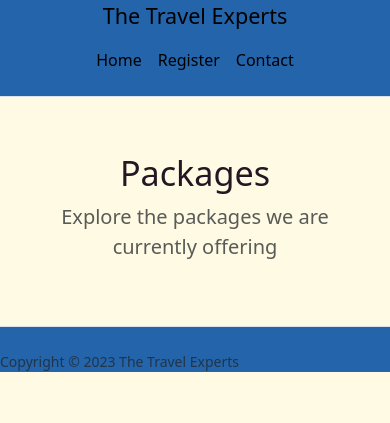
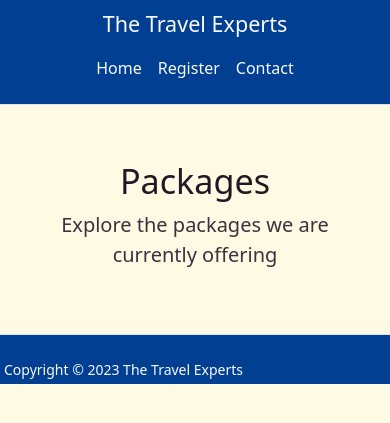
Before and after one commit to grayson-g/travelexperts, a Node server app: template views/packages.ejs in a window 390 px wide. Shown: the top 423 px of the page. Run offline with Node 20, Linux system fonts and the light colour scheme; the template is opened without the code that fills it, so the values that code supplies are empty; some libraries are stand-ins or nearby versions.

Commit message:
Did lots of style edits to packages
Changed shade of blue

More colour changes

important?

more colour changes

more colour changes

important

colors

Changed date format for packages

Format change

More colour changes

colours...

Ugh

?

header/footer padding

added lg breakpoint for packages

changed lg breakpoint for packages

changed container sizing

changed container sizing

changed container sizing

Changed sizing for cards

Changed sizing for cards

Changed sizing for cards

```diff
--- a/index.js
+++ b/index.js
@@ -3,7 +3,7 @@ const mysql     = require("mysql2");
 const path      = require("path");
 const port      = process.env.PORT || 3000;
 
-const secrets   = require("../secrets");
+const secrets   = require("./secrets");
 
 const app       = express();
 
@@ -44,8 +44,8 @@ app.get("/packages", (req, res) =>
     let packages = [];
     let timefmt = new Intl.DateTimeFormat('en-CA',
         {
-            day:    "numeric",
-            month:  "long",
+            day:    "2-digit",
+            month:  "short",
             year:   "numeric"
         });
 
@@ -66,7 +66,7 @@ app.get("/packages", (req, res) =>
                 sdate:  timefmt.format(package.PkgStartDate),
                 edate:  timefmt.format(package.PkgEndDate),
                 desc:   package.PkgDesc,
-                price:  package.PkgBasePrice,
+                price:  Math.round(package.PkgBasePrice),
                 id:     package.PackageId
             }
         }
--- a/views/navbar.ejs
+++ b/views/navbar.ejs
@@ -1,13 +1,13 @@
 <header>
-  <div class="d-flex flex-column flex-md-row align-items-center pb-3 mb-4 border-bottom">
-    <a href="/" class="d-flex align-items-center link-body-emphasis text-decoration-none">
+  <div class="d-flex flex-column flex-md-row align-items-center pt-2 pb-3 px-2 mb-4 border-bottom">
+    <a href="/" class="d-flex align-items-center link-body-emphasis text-decoration-none nav-link">
       <span class="fs-4">The Travel Experts</span>
     </a>
 
     <nav class="d-inline-flex mt-2 mt-md-0 ms-md-auto">
-      <a class="me-3 py-2 link-body-emphasis text-decoration-none" href="/">Home</a>
-      <a class="me-3 py-2 link-body-emphasis text-decoration-none" href="/registration">Register</a>
-      <a class="py-2 link-body-emphasis text-decoration-none" href="/contacts">Contact</a>
+      <a class="me-3 py-2 link-body-emphasis text-decoration-none nav-link" href="/">Home</a>
+      <a class="me-3 py-2 link-body-emphasis text-decoration-none nav-link" href="/registration">Register</a>
+      <a class="py-2 link-body-emphasis text-decoration-none nav-link" href="/contacts">Contact</a>
     </nav>
   </div>
 </header>
--- a/views/packages.ejs
+++ b/views/packages.ejs
@@ -5,7 +5,7 @@
     <meta name="viewport" content="width=device-width, initial-scale=1">
     <meta name="description" content="">
     <link href="/css/bootstrap.min.css" rel="stylesheet" type="text/css">
-    <meta name="theme-color" content="#712cf9">
+    <!-- <meta name="theme-color" content="#712cf9"> -->
 
     <style>
       .package-image {
@@ -17,48 +17,68 @@
       }
 
       html, body {
-        background-color: #FFFAE3;
-        color: #241623;
+        background-color: #FFFAE3 !important;
+        color: #241623 !important;
       }
 
+      .card {
+        height: 100%;
+      }
       .card-header, .card-footer {
-        background-color: #157F1F;
-        color: #FFFAE3;
+        background-color: #003F91 !important;
+        color: #FAFAFA !important;
       }
       .card-body {
-        background-color: #FFFAE3;
+        background-color: #FAFAFA !important;
       }
 
       header, footer {
-        background-color: #2364AA;
-        color: #FFFAE3;
+        background-color: #003F91 !important;
+        color: #FAFAFA !important;
       }
 
       .btn-primary {
-        border-color: #157F1F;
-        background-color: #157F1F;
-        color: #FFFAE3;
+        border-color: #003F91 !important;
+        background-color: #003F91 !important;
+        color: #B9DBF8 !important;
       }
 
       .btn-primary:hover {
-        border-color: #4CB963;
-        background-color: #4CB963;
-        color: #FFFAE3;
+        border-color: #B9DBF8 !important;
+        background-color: #B9DBF8 !important;
+        color: #241623 !important;
       }
+
+      .text-body-secondary {
+        color: #3E303E !important;
+      }
+
+      header, footer > .text-body-secondary {
+        color: #FAFAFA !important;
+      }
+
+      .nav-link {
+        color: #FAFAFA !important;
+      }
+
+      .card-subtitle {
+        color: #B9DBF8 !important;
+      }
+
     </style>
   </head>
   <body style="box-sizing: border-box; max-width: 100%;">
     <%- include('navbar') %>
-    <div class="container py-3">
+    <div class="container mx-auto py-3">
       <main>
         <div class="p-3 pb-md-4 mx-auto text-center">
           <h1 class="display-4 fw-normal">Packages</h1>
           <p class="fs-5 text-body-secondary">Explore the packages we are currently offering</p>
         </div>
-        <div class="row row-cols-1 row-cols-md-3 mb-3 text-center card-deck">
+        <div class="row row-cols-1 row-cols-md-3 mb-3 text-center">
           <% for (let i = 0; i < packages.length; i++) { %>
-            <div class="col">
-              <div class="card mb-4 rounded-3 shadow-sm">
+            <div class="col mb-4">
+              <div class="card rounded-3 shadow-sm mh-100">
                 <div class="card-header py-3">
                   <h4 class="my-0 fw-normal">
                     <%= packages[i].name %>
--- a/views/pfooter.ejs
+++ b/views/pfooter.ejs
@@ -1,3 +1,3 @@
-<footer class="pt-4 mt-md-5 pt-md-5 border-top">
-  <small class="d-block mb-3 text-body-secondary">Copyright &copy; 2023 The Travel Experts</small>
+<footer class="pt-4 mt-md-5 pt-md-5 p-1 border-top">
+  <small class="d-block text-body-secondary">Copyright &copy; 2023 The Travel Experts</small>
 </footer>
```
Also changed, not shown: 1 other file.
